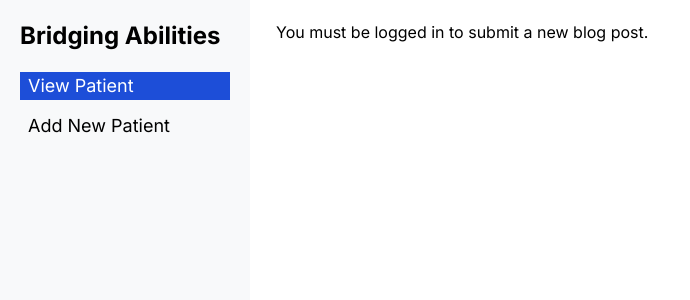
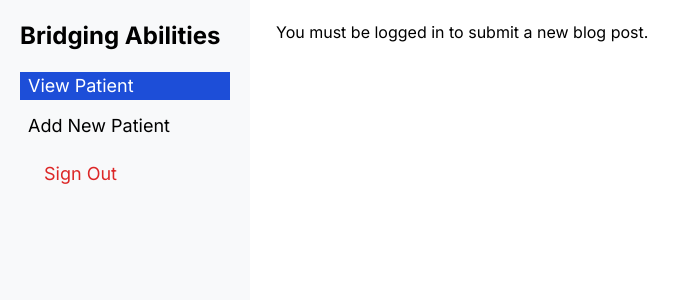
Before and after one commit to Cheryl-LL/final-project, a Next.js app: page /pages/add-new-patient in a window 1280 px wide. Shown: the top 300 px of the page, without its empty margins (0-690 px from the left). Built offline with nearby package versions, Linux system fonts and the light colour scheme; no server answers.

Commit message:
sign out function

```diff
--- a/src/app/components/SideMenu.js
+++ b/src/app/components/SideMenu.js
@@ -1,12 +1,22 @@
-"use client"
+"use client";
 import React, { useState } from 'react';
 import Link from 'next/link';
+import { useRouter } from 'next/navigation';
+import { useUserAuth } from "@/app/_utils/auth-context";
 
 const Sidebar = () => {
-    const [activeTab, setActiveTab] = useState('view-patient');
-    const handleTabClick = (tab) => {
-        setActiveTab(tab);
-      };
+  const { firebaseSignOut } = useUserAuth();
+  const [activeTab, setActiveTab] = useState('view-patient');
+  const router = useRouter();
+
+  const handleTabClick = (tab) => {
+    setActiveTab(tab);
+  };
+
+  const handleSignOut = async () => {
+    await firebaseSignOut();
+    router.push('/'); // Redirect to the homepage after signing out
+  };
 
   return (
     <div className="sidebar bg-gray-100 h-screen p-5">
@@ -15,17 +25,20 @@ const Sidebar = () => {
       </div>
       <nav className="mb-5">
         <ul>
-        <li className={`mb-3 ${activeTab === 'view-patient' ? 'active-link' : ''}`}>
-            <Link href="/pages/view-patient-list" className="flex items-center text-lg cursor-pointer"
-            onClick={() => handleTabClick('view-patient')}>
+          <li className={`mb-3 ${activeTab === 'view-patient' ? 'active-link' : ''}`}>
+            <Link href="/pages/view-patient-list" className="flex items-center text-lg cursor-pointer" onClick={() => handleTabClick('view-patient')}>
               <span className="ml-2">View Patient</span>
             </Link>
           </li>
           <li className={`mb-3 ${activeTab === 'add-new-patient' ? 'active-link' : ''}`}>
-            <Link href="/pages/add-new-patient" className="flex items-center text-lg cursor-pointer"
-            onClick={() => handleTabClick('add-new-patient')}>
+            <Link href="/pages/add-new-patient" className="flex items-center text-lg cursor-pointer" onClick={() => handleTabClick('add-new-patient')}>
               <span className="ml-2">Add New Patient</span>
             </Link>
+          </li>
+          <li className="mb-3">
+            <button onClick={handleSignOut} className="flex items-center text-lg cursor-pointer text-red-600">
+              <span className="ml-2">Sign Out</span>
+            </button>
           </li>
         </ul>
       </nav>
```
